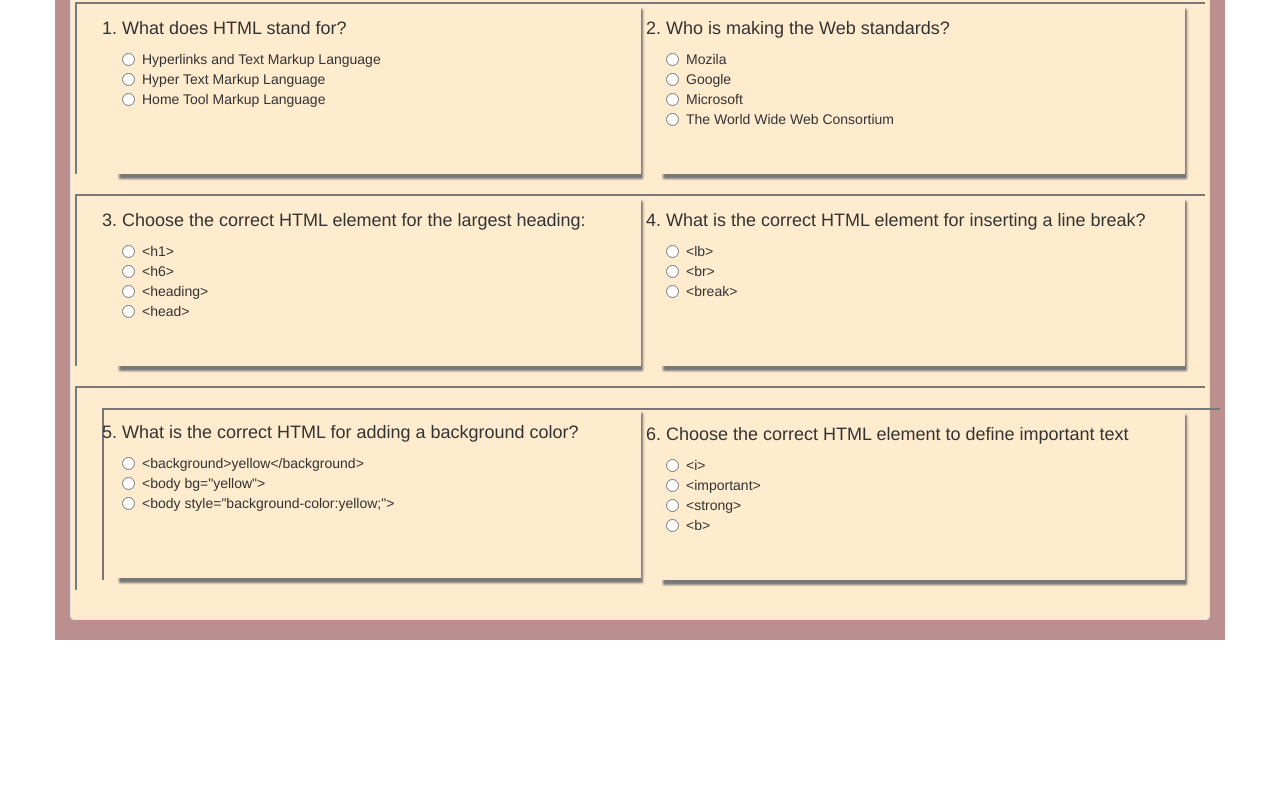
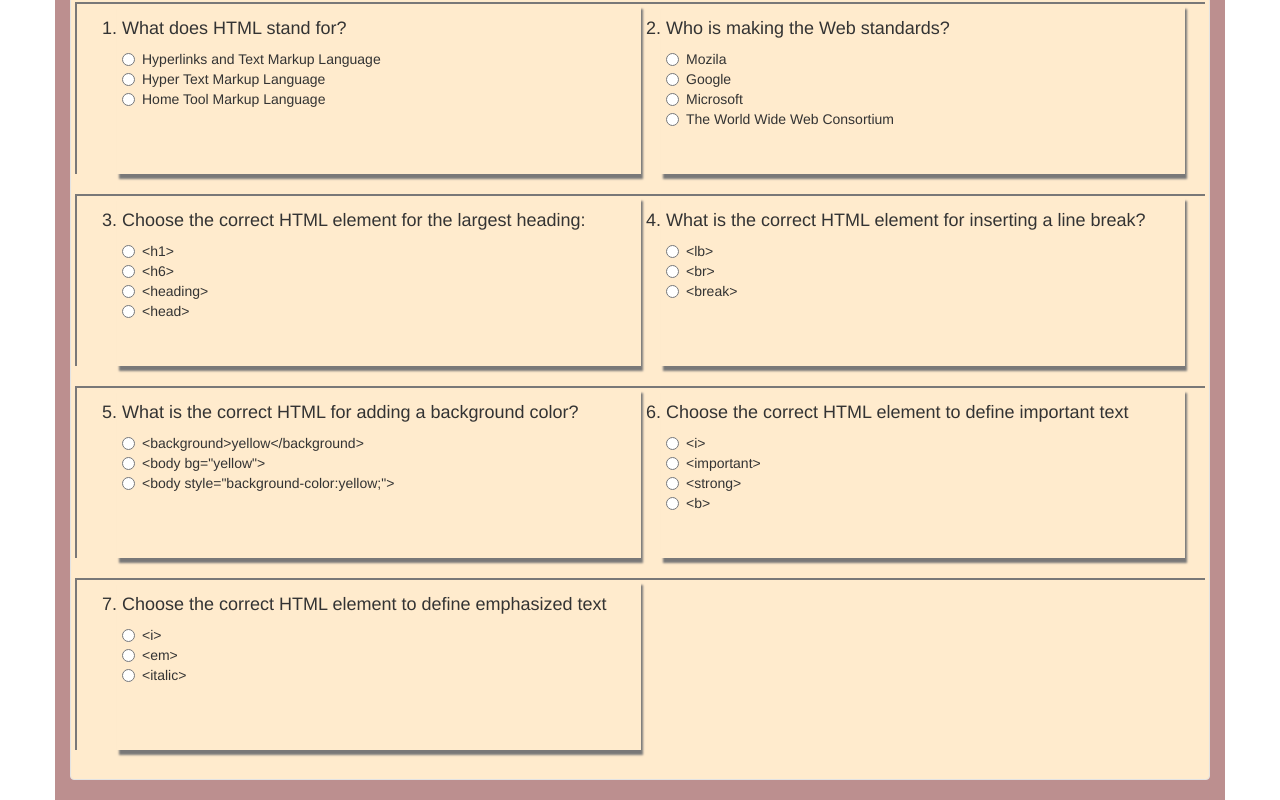
Before and after one commit to nyirahabineza/quiz, a plain HTML site: page index.html in a window 1280 px wide. Shown: the part 393-1193 px from the top of the page. Before the commit the page ends 1033 px from the top, so only its background shows below. Drawn offline with nearby package versions, Linux system fonts and the light colour scheme.

Commit message:
adding the seven question

```diff
--- a/index.html
+++ b/index.html
@@ -90,8 +90,6 @@
                                          </label>
                                       </div>
                                     </div>
-
-                                    <div class="row">
                                           <div class="col-md-6">
                                               <div id="questionSix">
 
@@ -105,6 +103,19 @@
                                           </div>
                                         </div>
                                   </div>
+                                  <div class="row">
+                                        <Ol start="7">
+                                      <div class="col-md-6">
+                                          <div id="questionFive">
+
+                                              <h4><li>Choose the correct HTML element to define emphasized text</li></h4>
+                                          <label>
+                                              <input type="radio" name="fithQuestion" value="o">&lt;i&gt;<br>
+                                              <input type="radio" name="fithQuestion" value="p">&lt;em&gt;<br>
+                                              <input type="radio" name="fithQuestion" value="q">&lt;italic&gt;
+                                         </label>
+                                      </div>
+                                    </div>
                         </div>
 
 
```
